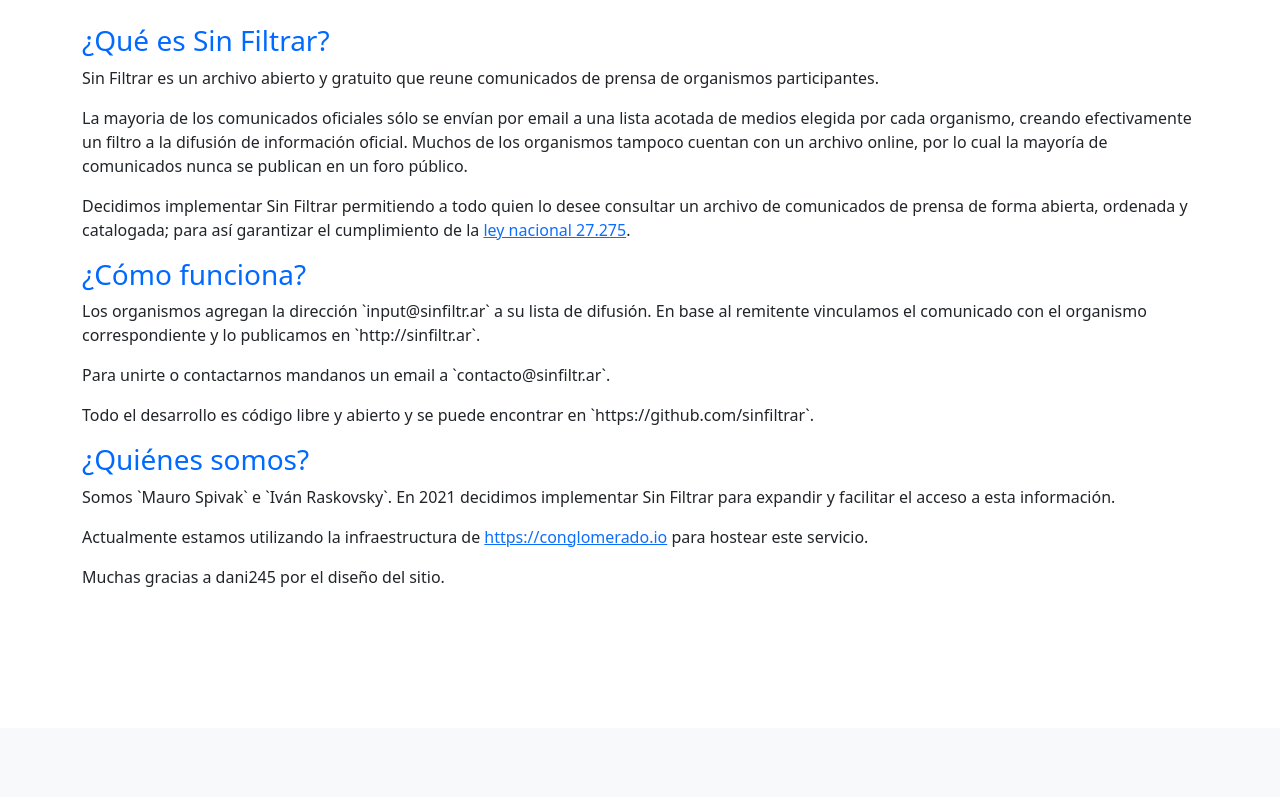
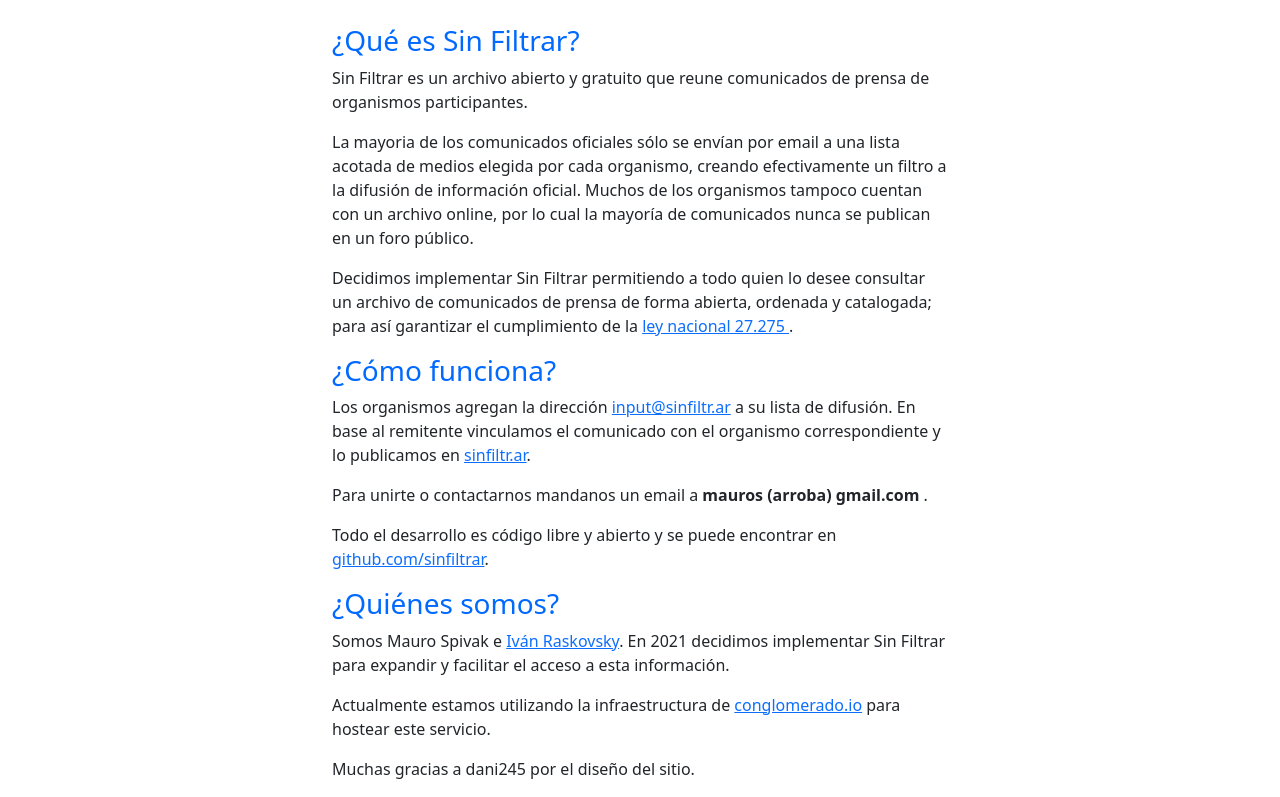
Before and after one commit to sinfiltrar/sinfiltrar, a Django app: page /about/ in a window 1280 px wide. Shown: the part 72-869 px from the top of the page. Before the commit the page ends 659 px from the top, so only its background shows below. Run offline with Django 3.2, Linux system fonts and the light colour scheme.

Commit message:
better about

```diff
--- a/sinfiltrar/templates/about.html
+++ b/sinfiltrar/templates/about.html
@@ -4,26 +4,41 @@
 
 <h3>¿Qué es Sin Filtrar?</h3>
 
-<p>Sin Filtrar es un archivo abierto y gratuito que reune comunicados de prensa de organismos participantes.</p>
+<p>Sin Filtrar es un archivo abierto y gratuito que reune comunicados de prensa
+de organismos participantes.</p>
 
-<p>La mayoria de los comunicados oficiales sólo se envían por email a una lista acotada de medios elegida por cada organismo, creando efectivamente un filtro a la difusión de información oficial. Muchos de los organismos tampoco cuentan con un archivo online, por lo cual la mayoría de comunicados nunca se publican en un foro público.</p>
+<p>La mayoria de los comunicados oficiales sólo se envían por email a una lista
+acotada de medios elegida por cada organismo, creando efectivamente un filtro a
+la difusión de información oficial. Muchos de los organismos tampoco cuentan
+con un archivo online, por lo cual la mayoría de comunicados nunca se publican
+en un foro público.</p>
 
-<p>Decidimos implementar Sin Filtrar permitiendo a todo quien lo desee consultar un archivo de comunicados de prensa de forma abierta, ordenada y catalogada; para así garantizar el cumplimiento de la
-    <a target="_blank" href="http://servicios.infoleg.gob.ar/infolegInternet/anexos/265000-269999/265949/norma.htm">ley nacional 27.275</a>.</p>
+<p>Decidimos implementar Sin Filtrar permitiendo a todo quien lo desee
+consultar un archivo de comunicados de prensa de forma abierta, ordenada y
+catalogada; para así garantizar el cumplimiento de la
+<a target="_blank" href="http://servicios.infoleg.gob.ar/infolegInternet/anexos/265000-269999/265949/norma.htm">
+    ley nacional 27.275
+</a>.</p>
 
 <h3>¿Cómo funciona?</h3>
 
-<p>Los organismos agregan la dirección `input@sinfiltr.ar` a su lista de difusión. En base al remitente vinculamos el comunicado con el organismo correspondiente y lo publicamos en `http://sinfiltr.ar`.</p>
+<p>Los organismos agregan la dirección <a href="mailto:">input@sinfiltr.ar</a> a su lista de
+difusión. En base al remitente vinculamos el comunicado con el organismo
+correspondiente y lo publicamos en <a href="https://sinfiltr.ar">sinfiltr.ar</a>.</p>
 
-<p>Para unirte o contactarnos mandanos un email a `contacto@sinfiltr.ar`.</p>
+<p>Para unirte o contactarnos mandanos un email a <b>mauros (arroba) gmail.com</b> .</p>
 
-<p>Todo el desarrollo es código libre y abierto y se puede encontrar en `https://github.com/sinfiltrar`.</p>
+<p>Todo el desarrollo es código libre y abierto y se puede encontrar en
+<a href="https://github.com/sinfiltrar">github.com/sinfiltrar</a>.</p>
 
 <h3>¿Quiénes somos?</h3>
 
-<p>Somos `Mauro Spivak` e `Iván Raskovsky`. En 2021 decidimos implementar Sin Filtrar para expandir y facilitar el acceso a esta información.</p>
+<p>Somos Mauro Spivak e <a href="https://github.com/rasca">Iván Raskovsky</a>. En 2021 decidimos implementar Sin
+Filtrar para expandir y facilitar el acceso a esta información.</p>
 
-<p>Actualmente estamos utilizando la infraestructura de <a href="https://conglomerado.io">https://conglomerado.io</a> para hostear este servicio.</p>
+<p>Actualmente estamos utilizando la infraestructura de
+<a href="https://conglomerado.io">conglomerado.io</a>
+para hostear este servicio.</p>
 
 <p>Muchas gracias a dani245 por el diseño del sitio.</p>
 
--- a/sinfiltrar/templates/base.html
+++ b/sinfiltrar/templates/base.html
@@ -35,7 +35,7 @@
 		</div>
 	</nav>
 
-    <section id="content" class="container mt-4">
+    <section id="content" class="container mt-4 col-md-6">
         {% block content %}{% endblock %}
     </section>
 
```
